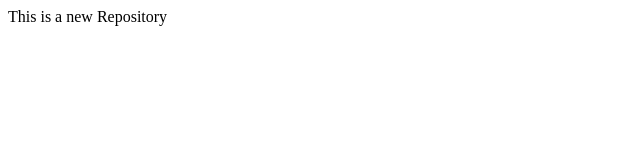
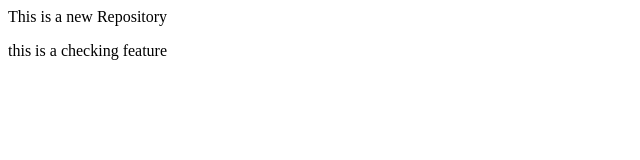
Before and after one commit to abhichauhan3/localrepo, a plain HTML site: page index.html in a window 1280 px wide. Shown: the whole page, without its empty margins (0-640 px from the left). Drawn offline with Linux system fonts and the light colour scheme.

Commit message:
Add new feature

```diff
--- a/index.html
+++ b/index.html
@@ -1 +1,2 @@
 <p>This is a new Repository</p>
+<p>this is a checking feature</p>
```
